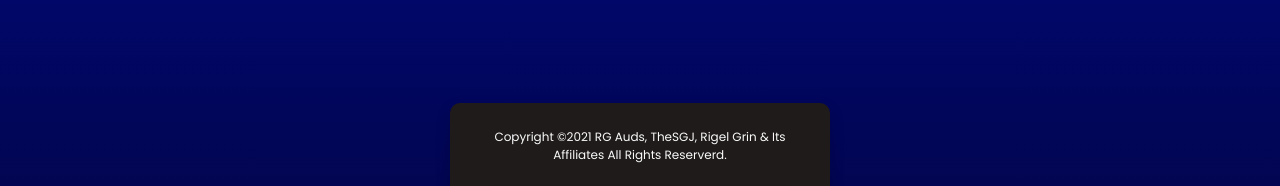
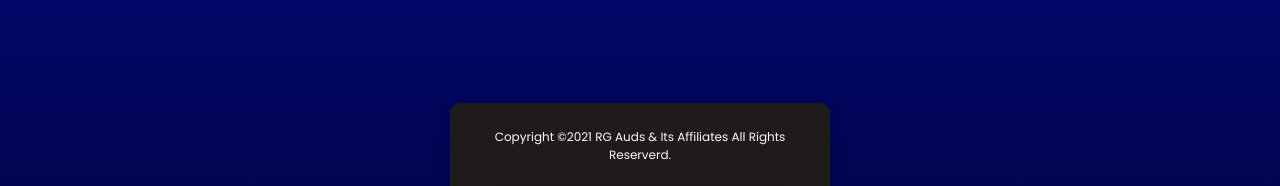
Before and after one commit to sgjspidey/RG-Auds, a plain HTML site: page index.html in a window 1280 px wide. Shown: the top 186 px of the page. Drawn offline with Linux system fonts and the light colour scheme.

Commit message:
Update index.html

```diff
--- a/index.html
+++ b/index.html
@@ -28,7 +28,7 @@
 
     <footer>
 
-      <span>Copyright ©2021 RG Auds, TheSGJ, Rigel Grin & Its Affiliates All Rights Reserverd.</span>
+      <span>Copyright ©2021 RG Auds & Its Affiliates All Rights Reserverd.</span>
 
     </footer>
 
```
